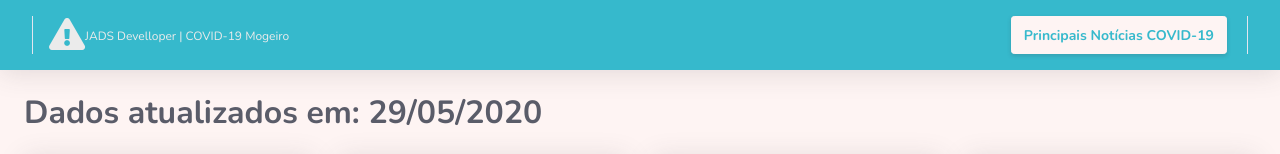
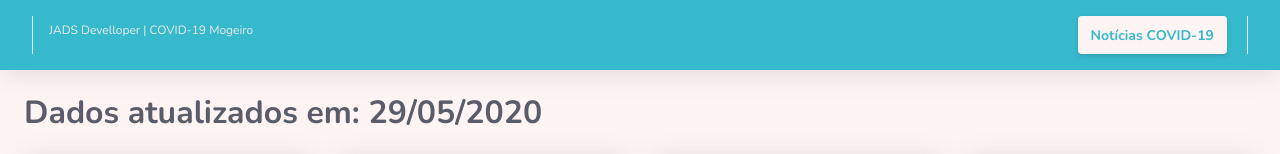
Before and after one commit to Aelysson15/coronavirusmogeiro, a website with bundled scripts: page index.html in a window 1280 px wide. Shown: the top 154 px of the page. Built offline with nearby package versions, Linux system fonts and the light colour scheme; some icons are missing.

Commit message:
atjustes

```diff
--- a/index.html
+++ b/index.html
@@ -50,7 +50,7 @@
           <!-- Sidebar Toggle (Topbar) -->
           <div class="topbar-divider d-none d-sm-block"></div>
           <div class="sideb">
-            <i class="fas fa-exclamation-triangle fa-2x" style="color: #ebebeb"></i><sup style="color: #ebebeb">JADS Develloper | COVID-19
+            <sup style="color: #ebebeb">JADS Develloper | COVID-19
               Mogeiro</sup></i>
           </div>
 
@@ -63,7 +63,7 @@
                 class="nav-link btn btn-sm btn-primary shadow-sm" style="color: #36b9cc !important;height: 2.375rem !important;
                 background-color: #fef4f3 !important;
                 border-color: #fef4f3 !important;
-                font-weight: bold !important;"> Principais Notícias COVID-19
+                font-weight: bold !important;"> Notícias COVID-19
               </a>
               <!--<div class="dropdown-list dropdown-menu dropdown-menu-right shadow animated--grow-in">
                 <h6 class="dropdown-header">
```
